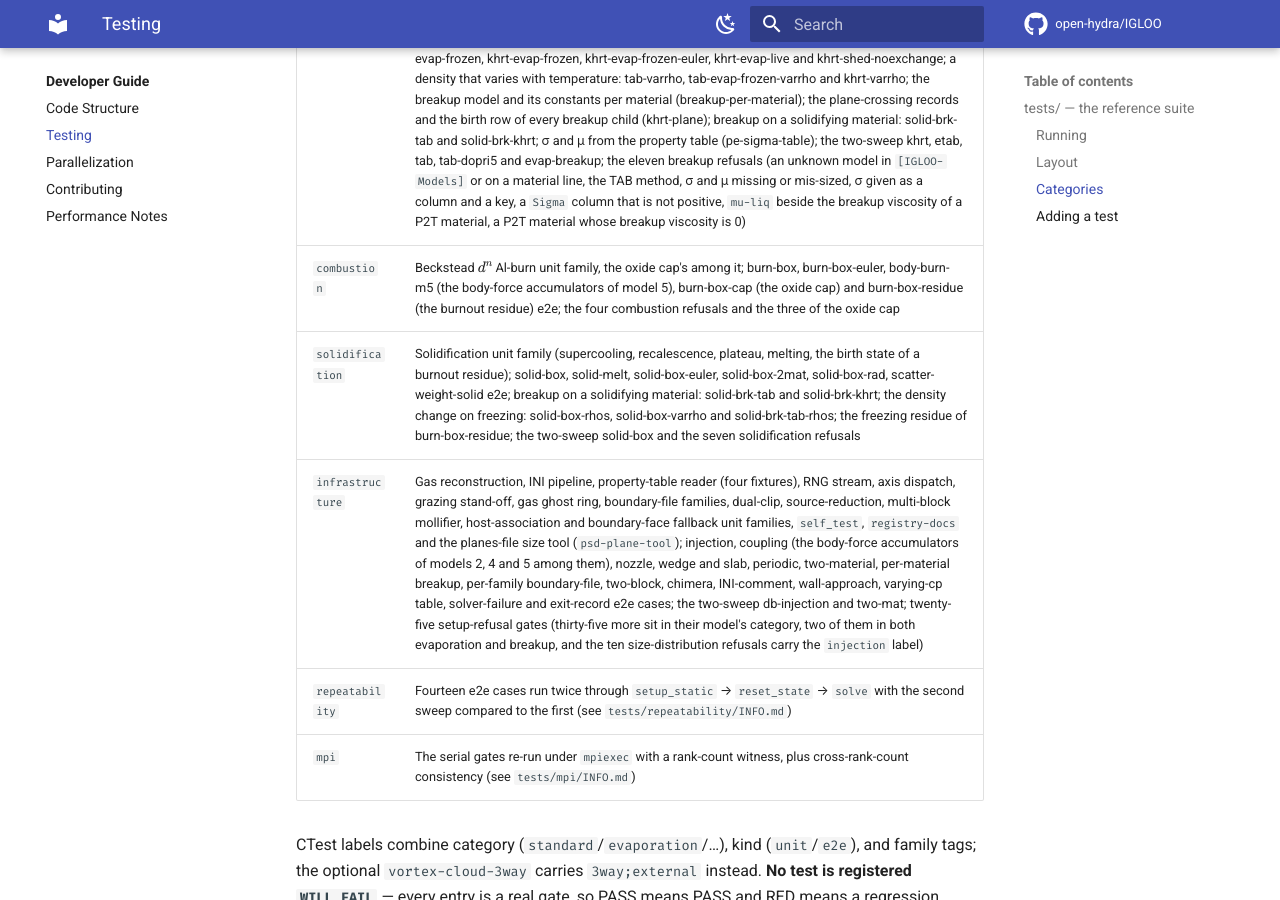
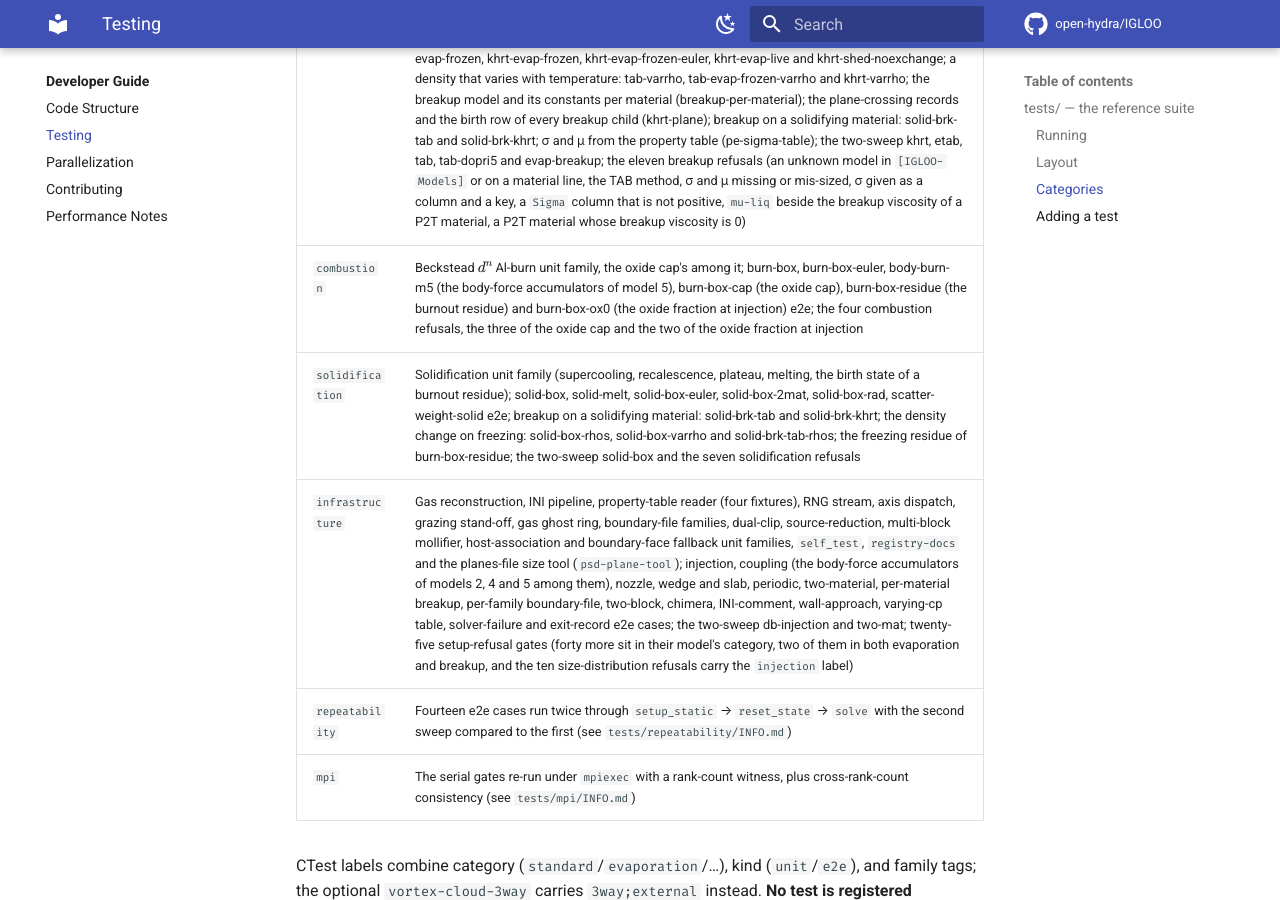
Before and after one commit to open-hydra/IGLOO, an MkDocs documentation site: the page built from docs/development/testing.md, in a window 1280 px wide and 900 px high, scrolled down 2670 px. Built offline with MkDocs 1.6.1 and Material for MkDocs 9.7.7, drawn with Linux system fonts in a browser that asks for light colours; comment, search, counter and statistics services are not loaded; some of the changed text lies outside the part shown.

Commit message:
docs(tests): the listings name the initial-oxide cases
The listing comment of tests/CMakeLists.txt and the tree listings of tests/README.md and
docs/development/testing.md name combustion/burn-box-ox0/ and the refusals ox0-range and ox0-nocap.
testing.md's combustion row names burn-box-ox0 among the e2e cases and counts the refusals: the four
of combustion, the three of the oxide cap and the two of the oxide fraction at injection. Its
infrastructure row counts forty refusals in their model's category (25 + 40 + 10 = 75 refusal cases).

Co-Authored-By: Claude Opus 5.5 (1M context) <noreply@anthropic.com>
Claude-Session: https://claude.ai/code/session_019zi1qiuw7HF2aRfC8FR4xx

````diff
--- a/docs/development/testing.md
+++ b/docs/development/testing.md
@@ -80,11 +80,11 @@ tests/
 │   └── drag-stokes/ drag-stokes-dopri5/ temp-relax/ temp-relax-varcp/ temp-relax-varcp-euler/ temp-relax-varrho/ body-force/ body-force-z/ conv-nu/ conv-nu-{jaxa2,jaxa3,jaxa4,kd}/ vie-plait/ vie-plait-dense/ swirl-wedge/ swirl-wedge-deposit/ swirl-wedge-spin/ swirl-wedge-ord1/ no-exchange/ scatter-weight/ out-dcell3/ out-dtime/ out-off/ out-exit-row/ rad-cool/ emissivity-cap/ rad-foreign-key/ vortex-cloud-st{0p01,0p1,1,10}/   # e2e cases
 ├── evaporation/                  # unit families (root C, interface-neq, tc-analytic, evap-breakup, liquid-p2t, boiling-zgr) + d2law/d2law-line/d2law-varcp/lk-neq/cemb-box/asm-box/tc-box/tc-box-euler/tc-box-ord2-row/datum-abs/boiling-temperature-key/no-psat/scatter-weight-evap/tc-hexadecane/mhb98-water/mhb98-water-psat/mhb98-water-blowing/evap-breakup-box/d2law-brk-dormant/temp-relax-p2t/boiling-zgr-flash/boiling-zgr-hot/boiling-zgr-switch e2e
 ├── breakup/                      # TAB, Pilch-Erdman, Reitz-Diwakar, ETAB, Reitz-KHRT unit families + tab/etab/pilch-erdman/reitz-diwakar/khrt e2e, etab-e2e-dopri5, tab-hf92, etab-hf92, khrt-e2e-euler, khrt-stress, rd/tab/etab/khrt-evap-frozen, khrt-evap-frozen-euler, khrt-evap-live, khrt-shed-noexchange, tab/tab-evap-frozen/khrt-varrho, breakup-per-material, khrt-plane, pe-sigma-table
-├── combustion/                   # Beckstead unit family + burn-box/burn-box-euler/burn-box-cap/burn-box-residue e2e
+├── combustion/                   # Beckstead unit family + burn-box/burn-box-euler/burn-box-cap/burn-box-residue/burn-box-ox0 e2e
 ├── solidification/               # solidification unit family + solid-box/solid-melt/solid-box-euler/solid-box-2mat/solid-box-rad/scatter-weight-solid/solid-brk-tab/solid-brk-khrt/solid-box-rhos/solid-box-varrho/solid-brk-tab-rhos e2e
 ├── infrastructure/               # gas_reconstruction, ini_pipeline, properties_reader, rng_stream, axis_dispatch, graze_standoff, dual_clip, source_reduction, ghost_bc, bc_families, mollify_blocks, host_assoc, containment;
 │                                 # db-injection/coupled-body/body-evap-m2/body-evap-m4/body-burn-m5/db-2daxi/axis-200/wedge-fold/planar-slab/wedge-axis-row/wedge-tiny/two-mat/inlet-402-403/two-fam-bc/two-fam-bc-2blk/two-fam-bc-2blk-mollify/rot-2blk/chimera-2blk/chimera-2blk-rim/two-fam-bc-2blk-stretch-ord2/two-fam-bc-2blk-ord2-dual/two-fam-bc-2blk-ord2-dual-1l/two-fam-bc-2blk-ord2-dual-default/swirl-wedge-2blk-ord2-dual/chimera-2blk-shift-ord2/chimera-2blk-mollify/chimera-2blk-shift-mollify/periodic-y/periodic-2d/periodic-2d-ord2/conn-103/bc-center-2grp/inj-pack/inj-mdotmax/inj-dscell/inj-dsdegen/ini-comment-eq/solver-fail-consumed/solver-fail-consumed-m4/solver-fail-midway/stuck-cell/sym-plane-skate/sym-plane-skate-ord2/sym-plane-bounce/sym-plane-bounce-ord2/exit-census/wall-approach/varcp-tmin/psd-bare-token/inj-edge/inj-edge-payload (e2e)
-│                                 # refusals/{p2t,p2t-kliq,p2t-muliq,p2t-mu-two,p2t-mu-zero,zgr,lk-d2law,properties-*,vapour-*,pure2d-*,bc-copies,bc-copy-order,chimera-*,periodic-not-mutual,ord2-*,*-token,breakup-token-material,phase-token-real,tab-method,gas-order,out-file,ode-solver,boiling-temperature-both,solid-*,wedge-offcentre,psd-*,comb-*,cap-*,brk-*,sigma-*,bc-legacy,bc-empty-payload,body-accel,plane-x} (setup-refusal gates)
+│                                 # refusals/{p2t,p2t-kliq,p2t-muliq,p2t-mu-two,p2t-mu-zero,zgr,lk-d2law,properties-*,vapour-*,pure2d-*,bc-copies,bc-copy-order,chimera-*,periodic-not-mutual,ord2-*,*-token,breakup-token-material,phase-token-real,tab-method,gas-order,out-file,ode-solver,boiling-temperature-both,solid-*,wedge-offcentre,psd-*,comb-*,cap-*,ox0-*,brk-*,sigma-*,bc-legacy,bc-empty-payload,body-accel,plane-x} (setup-refusal gates)
 ├── repeatability/                # two-sweep state-leak gates: drag-stokes/drag-stokes-dopri5/db-injection/two-mat/d2law/khrt/vie-plait/etab/tab/tab-dopri5/solid-box/evap-breakup/swirl-wedge/burn-box-residue
 └── mpi/                          # USE_MPI build only: drag-stokes/conv-nu/khrt/khrt-plane/bc-center-2grp/two-mat/timing-report/psd-table/two-fam-bc-2blk-ord2-dual-np3/consistency/consistency-two-mat/consistency-psd/consistency-residue/determinism/repeat-*/ (13)
 ```
@@ -96,9 +96,9 @@ tests/
 | `standard` | Drag and temperature unit families (the radiation unit test among the latter) and their two value pins; drag-stokes, drag-stokes-dopri5, temp-relax, temp-relax-varcp, temp-relax-varcp-euler, temp-relax-varrho, body-force, body-force-z, conv-nu, conv-nu-jaxa2, conv-nu-jaxa3, conv-nu-jaxa4, conv-nu-kd, vie-plait, vie-plait-dense, swirl-wedge, swirl-wedge-deposit, swirl-wedge-spin, swirl-wedge-ord1, no-exchange, scatter-weight, out-dcell3, out-dtime, out-off, out-exit-row, rad-cool, emissivity-cap, rad-foreign-key and the four vortex-cloud e2e cases; the two-sweep drag-stokes, drag-stokes-dopri5 and vie-plait; the drag, heat and phase-file token refusals and the body-acceleration refusal |
 | `evaporation` | Evaporation, LK-interface, TC-analytical, evaporation-with-breakup, liquid-conduction (P2T) and boiling (ZGR) unit families, the MHB98 decane kernel test, the evaporation value pin and the vapour-table unit test; d²-law, d²-law line, d²-law under a varying cp (d2law-varcp), lk-neq, CEM-B and Abramzon-Sirignano end to end (cemb-box, asm-box), tc-box, tc-box-euler, tc-box-ord2-row, datum-abs, boiling-temperature-key, no-psat, scatter-weight-evap, tc-hexadecane, mhb98-water, mhb98-water-psat, mhb98-water-blowing, solver-fail-consumed, the parabolic temperature profile inside the drop (temp-relax-p2t), the boiling of a superheated drop (boiling-zgr-flash, boiling-zgr-hot, boiling-zgr-switch) and the body-force accumulators of models 2 and 4 (body-evap-m2, body-evap-m4) e2e; evaporation with breakup: evap-breakup-box, d2law-brk-dormant, rd-evap-frozen, tab-evap-frozen, etab-evap-frozen, khrt-evap-frozen, khrt-evap-frozen-euler, khrt-evap-live and tab-evap-frozen-varrho; the two-sweep d2law and evap-breakup; ten evaporation refusals |
 | `breakup` | TAB/ETAB, Pilch-Erdman, Reitz-Diwakar, Reitz-KHRT unit families + TAB stochastic moments, and the evaporation-with-breakup unit family; seven Weber-sweep e2e cases (tab-hf92 and etab-hf92, TAB and ETAB on Hsiang & Faeth's water series, among them), two further oracles on khrt-e2e's run, its Eulerian twin khrt-e2e-euler and the khrt-stress load case; evaporation with breakup and the KH-shed source: evap-breakup-box, d2law-brk-dormant, rd-evap-frozen, tab-evap-frozen, etab-evap-frozen, khrt-evap-frozen, khrt-evap-frozen-euler, khrt-evap-live and khrt-shed-noexchange; a density that varies with temperature: tab-varrho, tab-evap-frozen-varrho and khrt-varrho; the breakup model and its constants per material (breakup-per-material); the plane-crossing records and the birth row of every breakup child (khrt-plane); breakup on a solidifying material: solid-brk-tab and solid-brk-khrt; σ and μ from the property table (pe-sigma-table); the two-sweep khrt, etab, tab, tab-dopri5 and evap-breakup; the eleven breakup refusals (an unknown model in `[IGLOO-Models]` or on a material line, the TAB method, σ and μ missing or mis-sized, σ given as a column and a key, a `Sigma` column that is not positive, `mu-liq` beside the breakup viscosity of a P2T material, a P2T material whose breakup viscosity is 0) |
-| `combustion` | Beckstead $d^n$ Al-burn unit family, the oxide cap's among it; burn-box, burn-box-euler, body-burn-m5 (the body-force accumulators of model 5), burn-box-cap (the oxide cap) and burn-box-residue (the burnout residue) e2e; the four combustion refusals and the three of the oxide cap |
+| `combustion` | Beckstead $d^n$ Al-burn unit family, the oxide cap's among it; burn-box, burn-box-euler, body-burn-m5 (the body-force accumulators of model 5), burn-box-cap (the oxide cap), burn-box-residue (the burnout residue) and burn-box-ox0 (the oxide fraction at injection) e2e; the four combustion refusals, the three of the oxide cap and the two of the oxide fraction at injection |
 | `solidification` | Solidification unit family (supercooling, recalescence, plateau, melting, the birth state of a burnout residue); solid-box, solid-melt, solid-box-euler, solid-box-2mat, solid-box-rad, scatter-weight-solid e2e; breakup on a solidifying material: solid-brk-tab and solid-brk-khrt; the density change on freezing: solid-box-rhos, solid-box-varrho and solid-brk-tab-rhos; the freezing residue of burn-box-residue; the two-sweep solid-box and the seven solidification refusals |
-| `infrastructure` | Gas reconstruction, INI pipeline, property-table reader (four fixtures), RNG stream, axis dispatch, grazing stand-off, gas ghost ring, boundary-file families, dual-clip, source-reduction, multi-block mollifier, host-association and boundary-face fallback unit families, `self_test`, `registry-docs` and the planes-file size tool (`psd-plane-tool`); injection, coupling (the body-force accumulators of models 2, 4 and 5 among them), nozzle, wedge and slab, periodic, two-material, per-material breakup, per-family boundary-file, two-block, chimera, INI-comment, wall-approach, varying-cp table, solver-failure and exit-record e2e cases; the two-sweep db-injection and two-mat; twenty-five setup-refusal gates (thirty-five more sit in their model's category, two of them in both evaporation and breakup, and the ten size-distribution refusals carry the `injection` label) |
+| `infrastructure` | Gas reconstruction, INI pipeline, property-table reader (four fixtures), RNG stream, axis dispatch, grazing stand-off, gas ghost ring, boundary-file families, dual-clip, source-reduction, multi-block mollifier, host-association and boundary-face fallback unit families, `self_test`, `registry-docs` and the planes-file size tool (`psd-plane-tool`); injection, coupling (the body-force accumulators of models 2, 4 and 5 among them), nozzle, wedge and slab, periodic, two-material, per-material breakup, per-family boundary-file, two-block, chimera, INI-comment, wall-approach, varying-cp table, solver-failure and exit-record e2e cases; the two-sweep db-injection and two-mat; twenty-five setup-refusal gates (forty more sit in their model's category, two of them in both evaporation and breakup, and the ten size-distribution refusals carry the `injection` label) |
 | `repeatability` | Fourteen e2e cases run twice through `setup_static` → `reset_state` → `solve` with the second sweep compared to the first (see `tests/repeatability/INFO.md`) |
 | `mpi` | The serial gates re-run under `mpiexec` with a rank-count witness, plus cross-rank-count consistency (see `tests/mpi/INFO.md`) |
 
````
Also changed, not shown: 2 other files.
